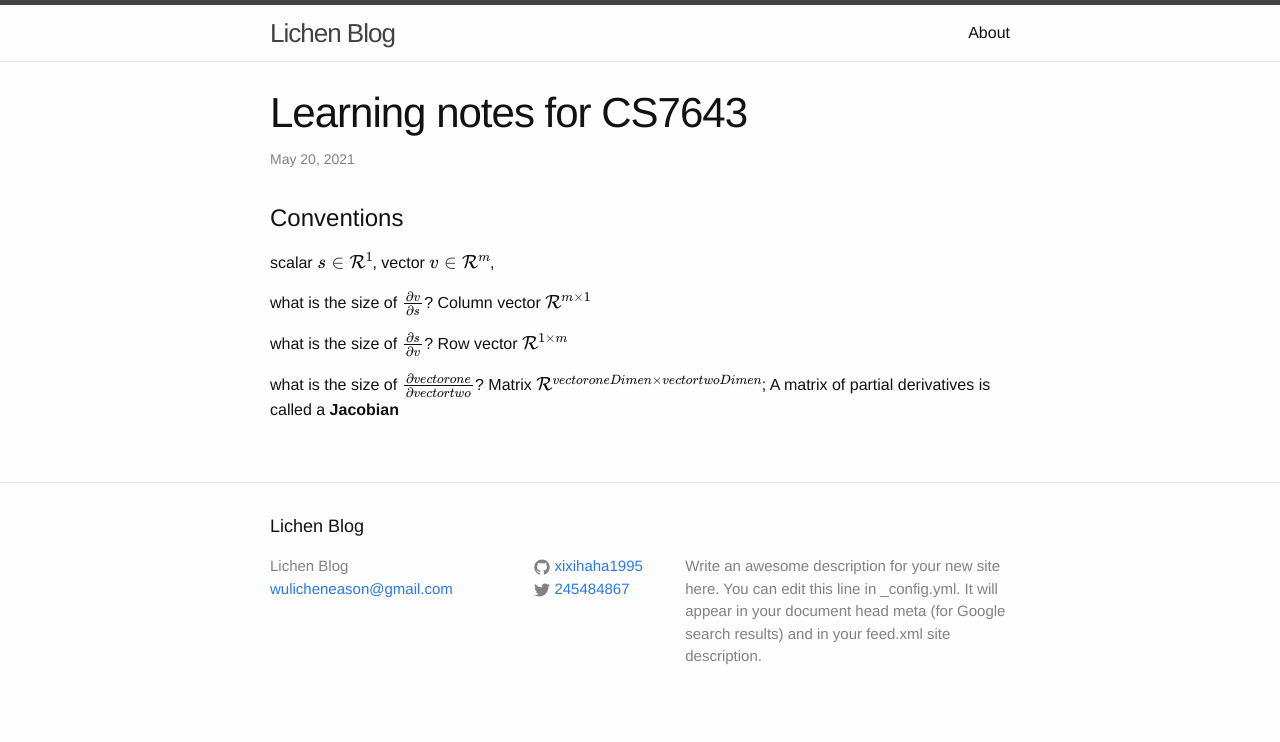
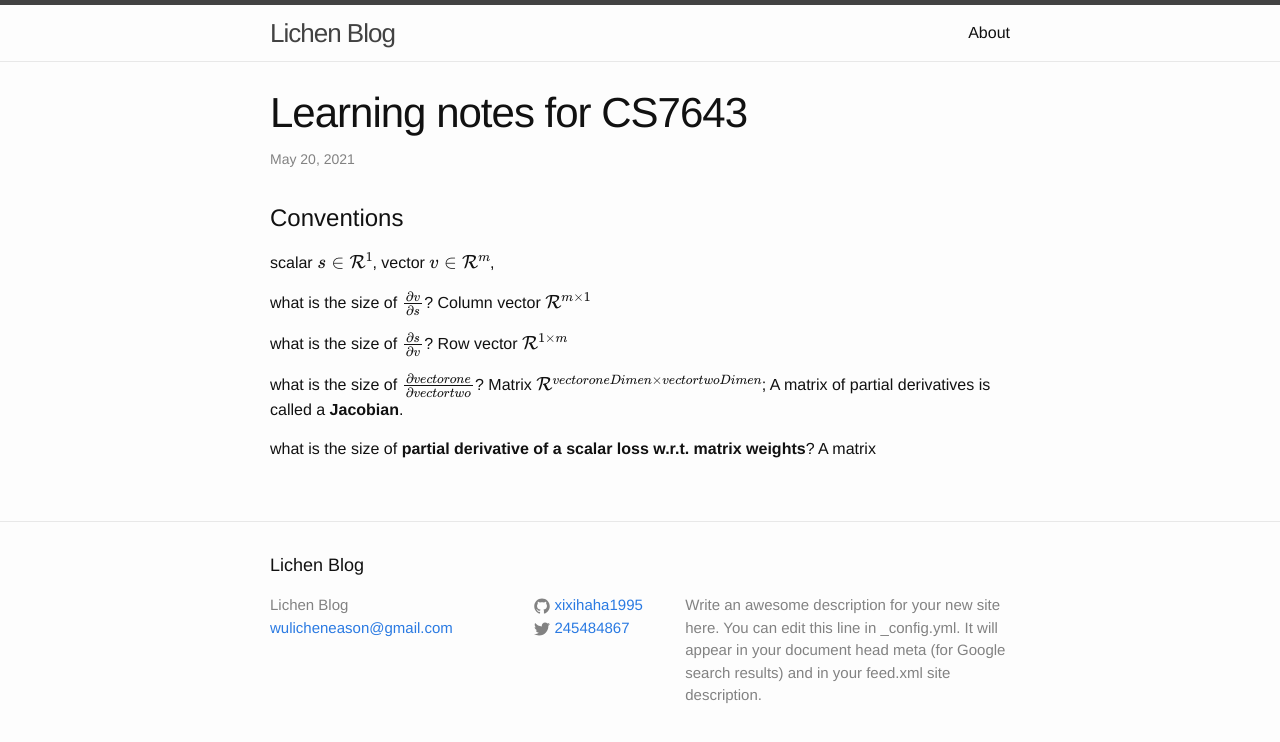
Before and after one commit to xixihaha1995/xixihaha1995.github.io, a Jekyll site: the page built from docs/_posts/2021-05-25-CS7643LearningNotes.markdown, in a window 1280 px wide. Shown: the top 742 px of the page. Built offline with Jekyll 4.4.1, drawn with Linux system fonts in a browser that asks for light colours.

Commit message:
Update 2021-05-25-CS7643LearningNotes.markdown

```diff
--- a/docs/_posts/2021-05-25-CS7643LearningNotes.markdown
+++ b/docs/_posts/2021-05-25-CS7643LearningNotes.markdown
@@ -14,4 +14,6 @@ what is the size of $\frac{\partial v}{\partial s}$?  Column vector $\mathcal{R}
 
 what is the size of $\frac{\partial s}{\partial v}$?  Row vector $\mathcal{R}^{1\times m}$
 
-what is the size of $\frac{\partial vectorone}{\partial vectortwo}$? Matrix $\mathcal{R}^{vectoroneDimen \times vectortwoDimen}$; A matrix of partial derivatives is called a **Jacobian**
+what is the size of $\frac{\partial vectorone}{\partial vectortwo}$? Matrix $\mathcal{R}^{vectoroneDimen \times vectortwoDimen}$; A matrix of partial derivatives is called a **Jacobian**.
+
+what is the size of **partial derivative of a scalar loss w.r.t. matrix weights**? A matrix
```
